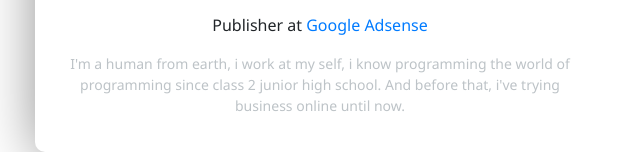
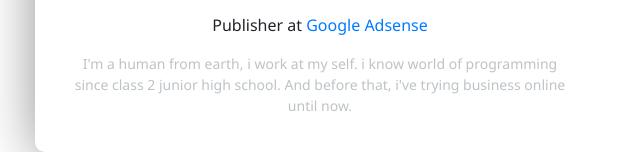
Before and after one commit to mzidanenq/zidane21012001.github.com, a plain HTML site: page index.html in a window 1280 px wide. Shown: the part 657-809 px from the top of the page, 50-690 px from the left. Drawn offline with nearby package versions, Linux system fonts and the light colour scheme.

Commit message:
update bio

```diff
--- a/index.html
+++ b/index.html
@@ -19,7 +19,7 @@
                     <h2 class="fname"><strong>Muhammad Zidane Nahla Qowy</strong></h2>
                     <p class="bio">18 Years<p>
                     <p class="bio">Publisher at <a href="https://google.com">Google</a> <a href="https://adsense.com">Adsense</a><p>
-                    <p class="bio luntur">I'm a human from earth, i work at my self, i know programming the world of programming since class 2 junior high school. And before that, i've trying business online until now.<p>
+                    <p class="bio luntur">I'm a human from earth, i work at my self. i know world of programming since class 2 junior high school. And before that, i've trying business online until now.<p>
                 </div>
                 <div class="contact col-md-5">
                     <p>E-mail: mzidanenq@gmail.com</p>
```
